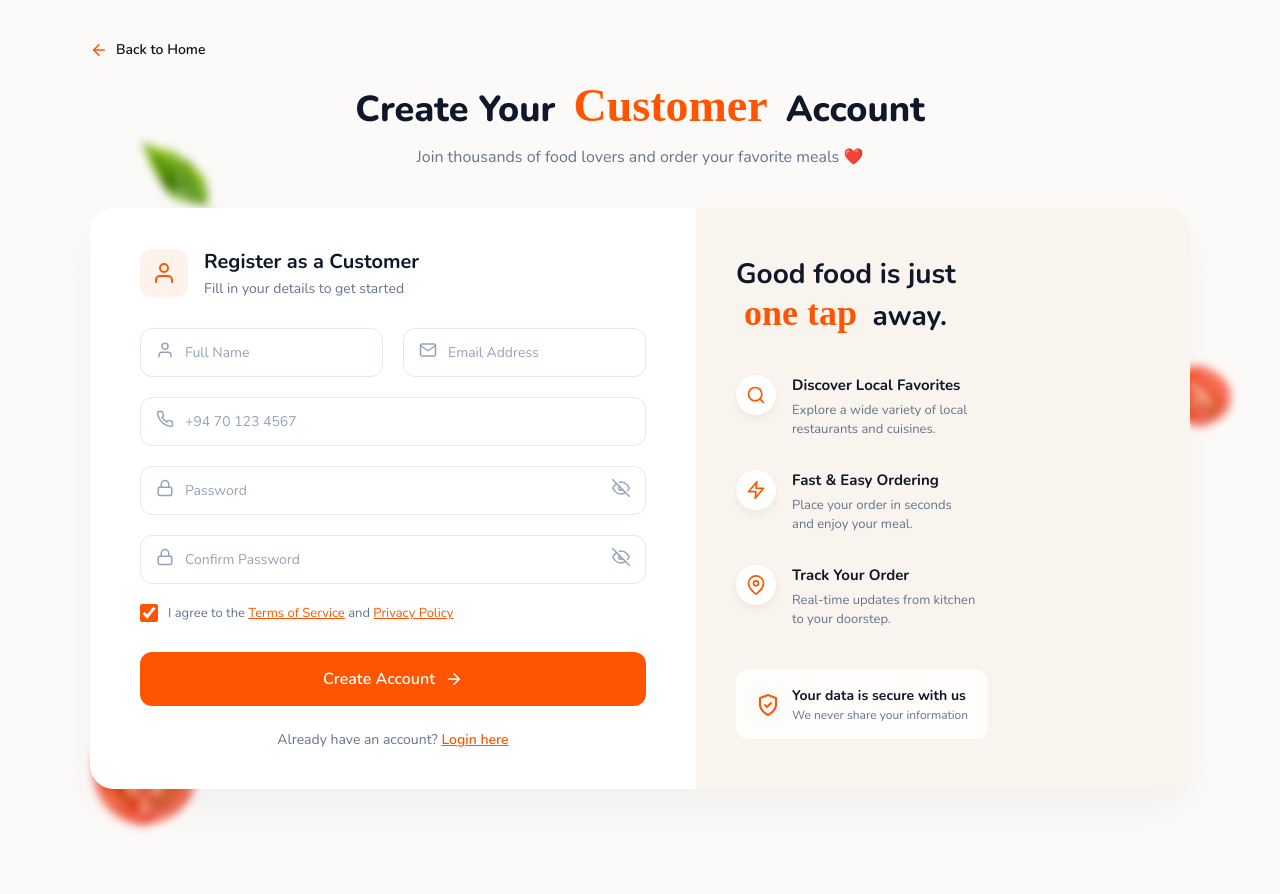
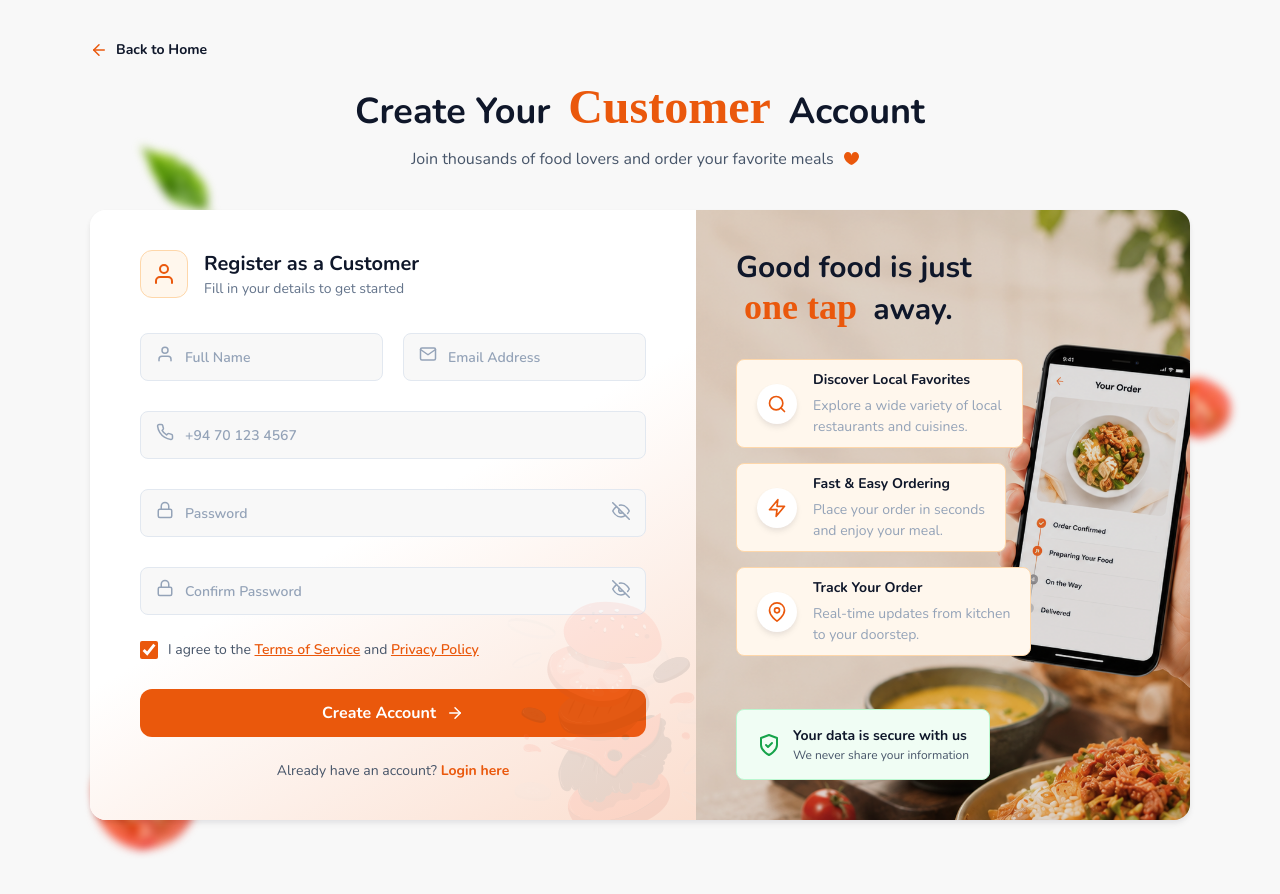
Before and after one commit to Dulanjana-Nisal/Buy2Eat-Web-Application, a React (Vite) app in the folder frontend/: page /register/customer in a window 1280 px wide. Shown: the top 894 px of the page. Before the commit the page ends 869 px from the top, so only its background shows below. Built offline with nearby package versions, Linux system fonts and the light colour scheme; no server answers; a web font is replaced by a local one.

Commit message:
complete customer register file basic designs

```diff
--- a/frontend/src/features/auth/pages/CustomerRegisterPage.jsx
+++ b/frontend/src/features/auth/pages/CustomerRegisterPage.jsx
@@ -1,6 +1,8 @@
 import styles from './CustomerRegisterPage.module.css';
 import mini_leaf from '../../../assets/images/mini_leaf_transparent.webp';
 import mini_tomato from '../../../assets/images/tomato-transparent.webp';
+import right_banner from '../../../assets/images/customer-register-right-banner.png';
+import left_transparent_banner from '../../../assets/images/customer-card.svg';
 
 function CustomerRegister() {
     return (
@@ -28,7 +30,10 @@ function CustomerRegister() {
                     <h1 className={styles.mainTitle}>
                         Create Your <span className={styles.cursiveText}>Customer</span> Account
                     </h1>
-                    <p className={styles.subTitle}>Join thousands of food lovers and order your favorite meals ❤️</p>
+                    <p className={styles.subTitle}>
+                        Join thousands of food lovers and order your favorite meals
+                        <svg fill="currentColor" viewBox="0 0 512 512" id="_x30_1" version="1.1" xml:space="preserve" xmlns="http://www.w3.org/2000/svg" xmlns:xlink="http://www.w3.org/1999/xlink"><g id="SVGRepo_bgCarrier" stroke-width="0"></g><g id="SVGRepo_tracerCarrier" stroke-linecap="round" stroke-linejoin="round"></g><g id="SVGRepo_iconCarrier"><path d="M471.079,77.334c-46.964-52.452-127.837-55.735-177.137-5.541C268.648,97.547,256,131.784,256,166.021 c0-34.237-12.647-68.473-37.942-94.227c-49.3-50.195-130.173-46.912-177.138,5.541c-106.53,118.98,7.88,303.709,194.087,393.846 c13.275,6.426,28.709,6.426,41.985,0C463.2,381.043,577.61,196.314,471.079,77.334z"></path></g></svg>
+                    </p>
                 </div>
 
                 {/* Main Form Card */}
@@ -109,6 +114,7 @@ function CustomerRegister() {
                                 Already have an account? <a href="#">Login here</a>
                             </div>
                         </form>
+                        <img src={left_transparent_banner} alt="left-transparent" className={styles.leftTransparentBanner} />
                     </div>
 
                     {/* Right Side: Features / Info */}
@@ -156,6 +162,8 @@ function CustomerRegister() {
                                 <p>We never share your information</p>
                             </div>
                         </div>
+
+                        <img src={right_banner} alt="banner" className={styles.banner} />
                     </div>
 
                 </div>
--- a/frontend/src/features/auth/pages/CustomerRegisterPage.module.css
+++ b/frontend/src/features/auth/pages/CustomerRegisterPage.module.css
@@ -2,9 +2,9 @@
 
 .container {
   min-height: 100vh;
-  background-color: #fcfaf8;
-  font-family: -apple-system, BlinkMacSystemFont, "Segoe UI", Roboto, Helvetica, Arial, sans-serif;
-  color: #333;
+  background-color: var(--color-surface-active);
+  font-family: var(--font-family);
+  color: var(--color-text-primary);
   padding: 40px 20px;
   display: flex;
   flex-direction: column;
@@ -13,7 +13,7 @@
   overflow: hidden;
 }
 
-.mini_leaf_1{
+.mini_leaf_1 {
   position: absolute;
   width: 6rem;
   top: 15%;
@@ -21,7 +21,7 @@
   filter: blur(5px);
 }
 
-.mini_tomato_1{
+.mini_tomato_1 {
   position: absolute;
   width: 10rem;
   top: 80%;
@@ -29,7 +29,7 @@
   filter: blur(5px);
 }
 
-.mini_leaf_2{
+.mini_leaf_2 {
   position: absolute;
   width: 4rem;
   top: 60%;
@@ -38,7 +38,7 @@
   transform: rotate(90deg);
 }
 
-.mini_tomato_2{
+.mini_tomato_2 {
   position: absolute;
   width: 6rem;
   top: 40%;
@@ -70,14 +70,19 @@
   gap: 8px;
   background: none;
   border: none;
-  font-size: 14px;
-  font-weight: 600;
-  color: #111;
+  font-size: var(--font-size-sm);
+  font-weight: var(--font-weight-bold);
+  color: var(--color-text-primary);
   cursor: pointer;
 }
 
 .backButton svg {
-  color: #FF5500;
+  color: var(--color-primary);
+  transition: transform 0.2s ease;
+}
+
+.backButton:hover svg {
+  transform: translateX(-4px);
 }
 
 .headerTexts {
@@ -87,31 +92,37 @@
 }
 
 .mainTitle {
-  font-size: 36px;
-  font-weight: 800;
-  color: #0F172A;
+  font-size: var(--font-size-4xl);
+  font-weight: var(--font-weight-bold);
+  color: var(--color-text-primary);
   margin-bottom: 12px;
 }
 
 .cursiveText {
-  color: #FF5500;
-  font-family: 'Caveat', 'Dancing Script', cursive; /* Use a Google Font here */
-  font-size: 46px;
-  font-weight: 600;
+  color: var(--color-primary);
+  font-family: var(--font-family-baby);
+  font-size: var(--font-size-5xl);
+  font-weight: var(--font-weight-extrabold);
   margin: 0 8px;
 }
 
 .subTitle {
-  color: #64748B;
-  font-size: 16px;
+  color: var(--color-text-secondary);
+  font-size: var(--font-size-md);
+}
+
+.subTitle svg {
+  color: var(--color-primary);
+  width: 15px;
+  margin: 0 10px -2px 10px;
 }
 
 /* Main Card Layout */
 .mainCard {
   display: flex;
-  background: #ffffff;
-  border-radius: 24px;
-  box-shadow: 0 20px 40px rgba(0, 0, 0, 0.04);
+  background: var(--color-surface);
+  border-radius: var(--radius-xl);
+  box-shadow: var(--shadow-md);
   max-width: 1100px;
   width: 100%;
   overflow: hidden;
@@ -123,6 +134,18 @@
 .formPanel {
   flex: 1.1;
   padding: 40px 50px;
+  position: relative;
+  background: linear-gradient(150deg,var(--color-surface) 50%, var(--color-primary) 300%);
+  position: relative;
+}
+
+.leftTransparentBanner{
+  position: absolute;
+  bottom: -2rem;
+  right: -3rem;
+  z-index: 0;
+  width: 270px;
+  opacity: 0.1;
 }
 
 .formHeader {
@@ -135,23 +158,23 @@
 .userIconWrap {
   width: 48px;
   height: 48px;
-  background-color: #FFF2ED;
-  color: #FF5500;
-  border-radius: 12px;
+  background-color: var(--color-primary-light);
+  color: var(--color-primary);
+  border-radius: var(--radius-lg);
+  border: 1px solid var(--color-primary-border);
   display: flex;
   align-items: center;
   justify-content: center;
 }
 
 .formHeader h2 {
-  font-size: 20px;
-  color: #0F172A;
-  margin: 0 0 4px 0;
+  font-size: var(--font-size-xl);
+  margin: 0 0 2px 0;
 }
 
 .formHeader p {
-  font-size: 14px;
-  color: #64748B;
+  font-size: var(--font-size-sm);
+  color: var(--color-text-tertiary);
   margin: 0;
 }
 
@@ -175,33 +198,37 @@
 .inputIcon {
   position: absolute;
   left: 16px;
-  color: #94A3B8;
+  color: var(--color-text-placeholder);
   pointer-events: none;
 }
 
 .inputGroup input {
   width: 100%;
-  padding: 14px 16px 14px 44px;
-  border: 1px solid #E2E8F0;
-  border-radius: 12px;
-  font-size: 14px;
-  color: #0F172A;
+  margin: 5px 0;
+  background-color: var(--color-surface-active);
+  border: 1px solid var(--color-border);
+  border-radius: var(--radius-md);
+  font-size: var(--font-size-sm);
+  color: var(--color-text-secondary);
+  font-weight: var(--font-weight-semibold);
+  height: var(--input-height-lg);
+  padding: 0 16px 0 44px;
   outline: none;
   transition: border-color 0.2s;
 }
 
 .inputGroup input:focus {
-  border-color: #FF5500;
+  border-color: var(--color-border-hover);
 }
 
 .inputGroup input::placeholder {
-  color: #94A3B8;
+  color: var(--color-text-muted);
 }
 
 .eyeIcon {
   position: absolute;
   right: 16px;
-  color: #94A3B8;
+  color: var(--color-text-placeholder);
   background: none;
   border: none;
   cursor: pointer;
@@ -213,31 +240,32 @@
   align-items: center;
   gap: 10px;
   margin-bottom: 30px;
-  font-size: 13px;
-  color: #64748B;
+  font-size: var(--font-size-sm);
+  color: var(--color-text-secondary);
 }
 
 .termsGroup input[type="checkbox"] {
   width: 18px;
   height: 18px;
-  accent-color: #FF5500;
+  accent-color: var(--color-primary);
   cursor: pointer;
 }
 
 .termsGroup a {
-  color: #FF5500;
+  color: var(--color-primary);
   text-decoration: underline;
+  font-weight: var(--font-weight-semibold);
 }
 
 .submitBtn {
   width: 100%;
-  background-color: #FF5500;
-  color: #fff;
+  background-color: var(--color-primary);
+  color: var(--color-on-primary);
   border: none;
-  border-radius: 12px;
-  padding: 16px;
-  font-size: 16px;
-  font-weight: 600;
+  border-radius: var(--radius-lg);
+  height: var(--button-height-lg);
+  font-size: var(--font-size-md);
+  font-weight: var(--font-weight-bold);
   display: flex;
   justify-content: center;
   align-items: center;
@@ -247,47 +275,68 @@
   margin-bottom: 24px;
 }
 
+.submitBtn svg {
+  transition: transform 0.2s ease;
+}
+
 .submitBtn:hover {
-  background-color: #E64A00;
+  background-color: var(--color-primary-hover);
+}
+
+.submitBtn:hover svg {
+  transform: translateX(4px);
 }
 
 .loginPrompt {
   text-align: center;
   font-size: 14px;
-  color: #64748B;
+  color: var(--color-text-secondary);
 }
 
 .loginPrompt a {
-  color: #FF5500;
-  font-weight: 600;
-  text-decoration: underline;
+  color: var(--color-primary);
+  font-weight: var(--font-weight-bold);
+  text-decoration: none;
 }
 
 /* Right Panel - Info */
 .infoPanel {
   flex: 0.9;
-  background-color: #FAF4EE; /* Light beige matching design */
-  padding: 50px 40px;
+  padding: 40px 40px;
   position: relative;
   display: flex;
   flex-direction: column;
 }
 
+.banner {
+  position: absolute;
+  top: 0;
+  left: 0;
+  width: 100%;
+  height: 85vh;
+  background-size: cover;
+  object-fit: cover;
+  z-index: 0;
+  background: linear-gradient(-150deg,var(--color-bg) 50%, var(--color-primary) 300%);
+}
+
 .infoTitle {
-  font-size: 28px;
-  color: #0F172A;
-  margin-bottom: 40px;
+  font-size: var(--font-size-3xl);
+  color: var(--color-on-dark);
+  margin-bottom: 30px;
   line-height: 1.2;
+  z-index: 1;
 }
 
 .infoTitle .cursiveText {
-  font-size: 36px;
+  font-size: var(--font-size-4xl);
+  font-weight: var(--font-weight-extrabold);
 }
 
 .featureList {
   display: flex;
   flex-direction: column;
-  gap: 30px;
+  gap: 15px;
   margin-bottom: auto;
   position: relative;
   z-index: 2;
@@ -296,40 +345,47 @@
 .featureItem {
   display: flex;
   align-items: flex-start;
+  align-items: center;
   gap: 16px;
+  width: fit-content;
+  padding: 10px 20px;
+  background-color: var(--color-primary-light);
+  border: 1px solid var(--color-primary-border);
+  border-radius: var(--radius-md);
 }
 
 .featureIcon {
   width: 40px;
   height: 40px;
-  background-color: #fff;
-  color: #FF5500;
-  border-radius: 50%;
+  background-color: var(--color-on-primary);
+  color: var(--color-primary);
+  border-radius: var(--radius-full);
   display: flex;
   align-items: center;
   justify-content: center;
-  box-shadow: 0 4px 10px rgba(0,0,0,0.05);
+  box-shadow: var(--shadow-md);
   flex-shrink: 0;
 }
 
 .featureText h4 {
   margin: 0 0 6px 0;
-  font-size: 15px;
-  color: #0F172A;
+  font-size: var(--font-size-sm);
+  color: var(--color-on-dark);
 }
 
 .featureText p {
   margin: 0;
-  font-size: 13px;
-  color: #64748B;
+  font-size: var(--font-size-sm);
+  color: var(--color-disabled-text);
   line-height: 1.5;
 }
 
 .secureBadge {
-  background: rgba(255, 255, 255, 0.8);
-  backdrop-filter: blur(4px);
+  backdrop-filter: blur(8px);
+  background: var(--color-success-light);
+  border: 1px solid var(--color-success-border);
   padding: 16px 20px;
-  border-radius: 12px;
+  border-radius: var(--radius-md);
   display: inline-flex;
   align-items: center;
   gap: 12px;
@@ -339,19 +395,19 @@
 }
 
 .secureBadge svg {
-  color: #FF5500;
+  color: var(--color-success);
 }
 
 .secureBadge div h5 {
   margin: 0 0 2px 0;
-  font-size: 14px;
-  color: #0F172A;
+  font-size: var(--font-size-sm);
+  color: var(--color-text-primary);
 }
 
 .secureBadge div p {
   margin: 0;
-  font-size: 12px;
-  color: #64748B;
+  font-size: var(--font-size-xs);
+  color: var(--color-text-secondary);
 }
 
 /* Footer Badges */
@@ -363,7 +419,7 @@
   background: #ffffff;
   padding: 24px 40px;
   border-radius: 100px;
-  box-shadow: 0 10px 30px rgba(0,0,0,0.03);
+  box-shadow: 0 10px 30px rgba(0, 0, 0, 0.03);
   margin-bottom: 30px;
   z-index: 1;
 }
@@ -408,7 +464,8 @@
 }
 
 .bottomTrust svg {
-  color: #10B981; /* Green color for the check shield */
+  color: #10B981;
+  /* Green color for the check shield */
 }
 
 /* Responsive adjustments */
@@ -416,9 +473,11 @@
   .mainCard {
     flex-direction: column;
   }
+
   .formGrid {
     grid-template-columns: 1fr;
   }
+
   .footerBadges {
     border-radius: 24px;
   }
--- a/frontend/src/features/auth/pages/RegisterPage.jsx
+++ b/frontend/src/features/auth/pages/RegisterPage.jsx
@@ -27,7 +27,11 @@ function RegisterPage() {
 
                 <div className={styles.header}>
                     <h1 className={styles.title}>Join <span>Buy2Eat</span> Marketplace</h1>
-                    <p className={styles.subtitle}>Tell us how you want to use our platform <span className={styles.heart}>♥</span></p>
+                    <p className={styles.subtitle}>Tell us how you want to use our platform
+                        <span className={styles.heart}>
+                            <svg fill="currentColor" viewBox="0 0 512 512" id="_x30_1" version="1.1" xml:space="preserve" xmlns="http://www.w3.org/2000/svg" xmlns:xlink="http://www.w3.org/1999/xlink"><g id="SVGRepo_bgCarrier" stroke-width="0"></g><g id="SVGRepo_tracerCarrier" stroke-linecap="round" stroke-linejoin="round"></g><g id="SVGRepo_iconCarrier"><path d="M471.079,77.334c-46.964-52.452-127.837-55.735-177.137-5.541C268.648,97.547,256,131.784,256,166.021 c0-34.237-12.647-68.473-37.942-94.227c-49.3-50.195-130.173-46.912-177.138,5.541c-106.53,118.98,7.88,303.709,194.087,393.846 c13.275,6.426,28.709,6.426,41.985,0C463.2,381.043,577.61,196.314,471.079,77.334z"></path></g></svg>
+                        </span>
+                    </p>
                 </div>
 
                 <div className={styles.optionsGrid}>
--- a/frontend/src/styles/themes/light.css
+++ b/frontend/src/styles/themes/light.css
@@ -20,6 +20,8 @@
      ======================================================= */
 
     --color-on-primary: #ffffff;
+    --color-on-dark: #0f172a;
+    --color-on-disabled: #0f172a;
 
 
     /* =======================================================
```
Also changed, not shown: frontend/src/features/auth/pages/RegisterPage.module.css (+3 -4 lines), frontend/src/assets/images/customer-register-right-banner.png (added), frontend/src/assets/images/customer-register-right-banner.svg (added). Lines whose indentation alone changed are shown as unchanged.
